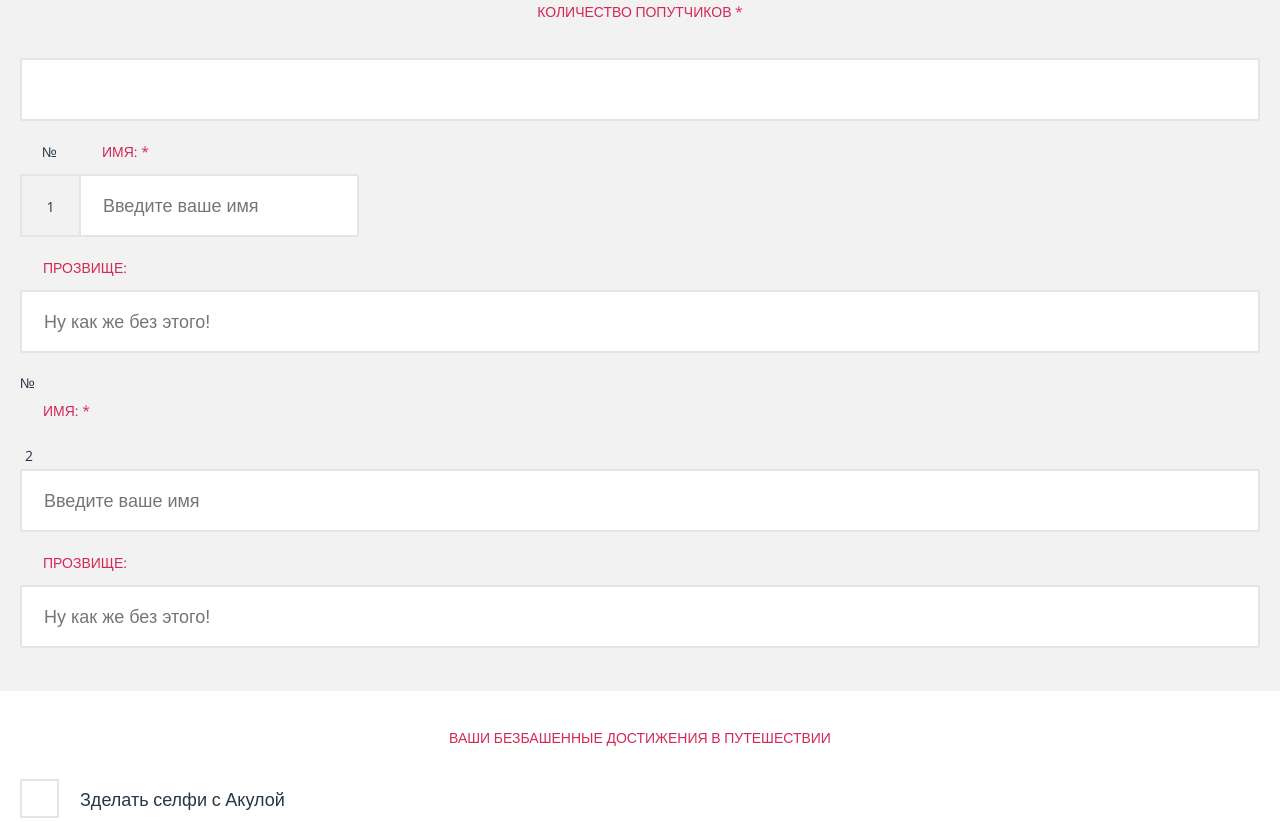
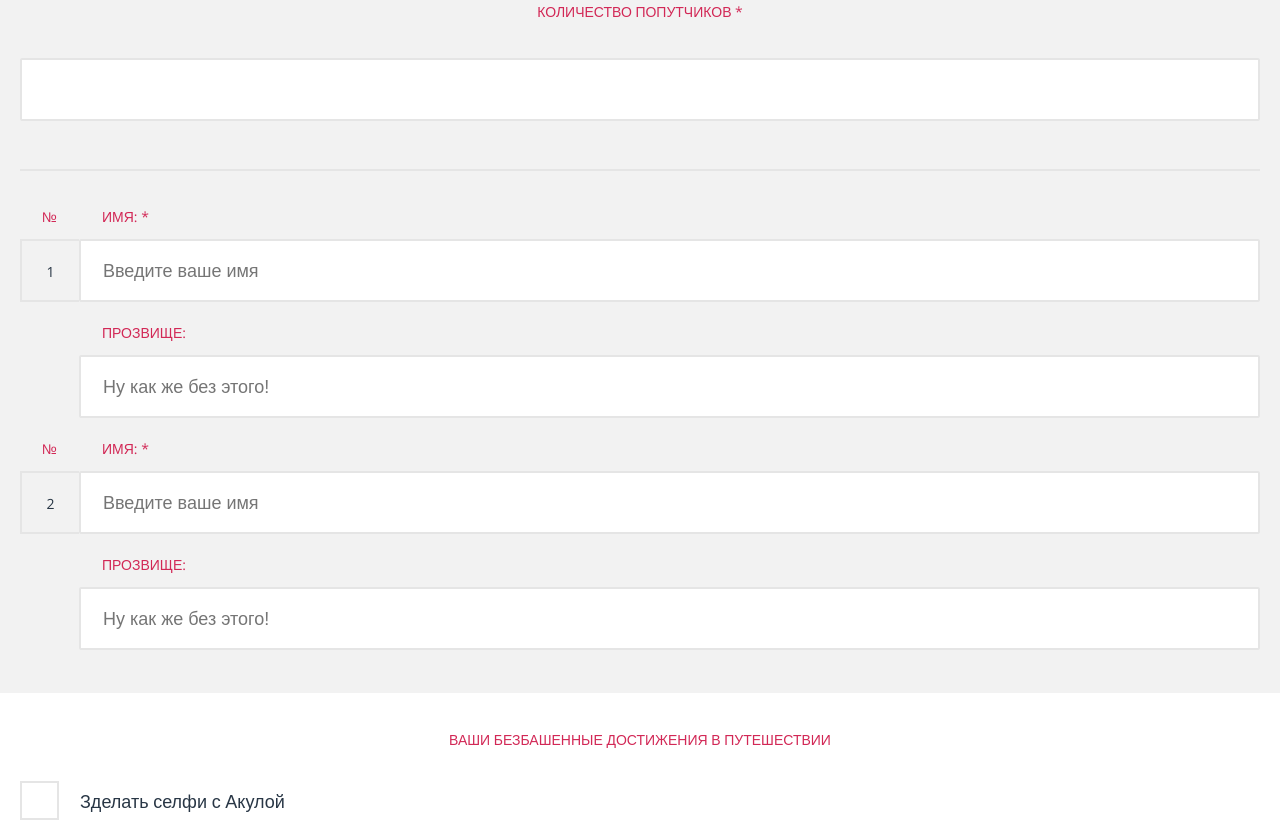
Before and after one commit to SityXXX/78852-pink, a website: page form.html in a window 1280 px wide. Shown: the part 1493-2315 px from the top of the page. Drawn offline with nearby package versions, Linux system fonts and the light colour scheme; files that its build step writes are made by us from their sources.

Commit message:
Форма почти готова

```diff
--- a/form.html
+++ b/form.html
@@ -137,6 +137,8 @@
             <input class="form__input" type="text" name="people" required>
           </div>
 
+          <div class="form__delimetr"></div>
+
           <div class="form__group">
 
             <div class="form__input-group">
@@ -145,28 +147,32 @@
             </div>
 
             <div class="form__input-group">
-              <span class="form__add-on form__add-on--bordered">1</span>
+              <span class="form__add-on form__add-on--for-input">1</span>
               <input class="form__input" type="text" id="pilyhrym" name="name1" placeholder="Введите ваше имя" required>
             </div>
 
           </div>
 
-          <div class="form form__group">
+          <div class="form__group form__group--narrow">
             <label for="sobriquet" class="form__label">Прозвище:</label>
             <input class="form__input" type="text" id="sobriquet" name="sobriquet" placeholder="Ну как же без этого!" required>
           </div>
 
           <div class="form__group">
-            <span class="form__label-add-on">№</span>
-            <label for="pilyhrym_2" class="form__label">Имя: *</label>
+
+            <div class="form__input-group">
+              <span class="form__add-on">№</span>
+              <label for="pilyhrym_2" class="form__label">Имя: *</label>
+            </div>
+
+            <div class="form__input-group">
+              <span class="form__add-on form__add-on--for-input">2</span>
+              <input class="form__input" type="text" id="pilyhrym_2" name="pilyhrym_2" placeholder="Введите ваше имя" required>
+            </div>
+
           </div>
 
-          <div class="form__group">
-            <span class="form__add-on">2</span>
-            <input class="form__input" type="text" id="pilyhrym_2" name="pilyhrym_2" placeholder="Введите ваше имя" required>
-          </div>
-
-          <div class="form__group">
+          <div class="form__group form__group--narrow">
             <label for="sobriquet_2" class="form__label">Прозвище:</label>
             <input class="form__input" type="text" id="sobriquet_2" name="sobriquet_2" placeholder="Ну как же без этого!" required>
           </div>
@@ -224,6 +230,8 @@
         <div class="form__group">
           <input class="form__file" type="file" name="photos" multiple>
         </div>
+
+        <div class="form__delimetr"></div>
 
         <div class="photos">
 
--- a/sass/blocks/form.scss
+++ b/sass/blocks/form.scss
@@ -39,6 +39,12 @@
 
     margin-bottom: 16px;
 
+    &--narrow {
+
+      padding-left: 59px;
+
+    }
+
     &--lg-distance {
 
       margin-bottom: 43px;
@@ -56,6 +62,7 @@
   &__input-group {
 
     display: table;
+    width: 100%;
 
     & > * {
 
@@ -67,16 +74,18 @@
 
   &__add-on {
 
-    min-width: 59px;
+    width: 59px;
     padding-left: 5px;
     padding-right: 5px;
     background-color: $gray-bg-color;
     text-align: center;
+    color: $crimson-color;
 
-    &--bordered {
+    &--for-input {
 
       border: 2px solid #e5e5e5;
       border-right: none;
+      color: $brand-color;
 
     }
 
@@ -87,6 +96,15 @@
     text-align: center;
     text-transform: uppercase;
     line-height: 30px;
+
+  }
+
+  &__delimetr {
+
+    height: 2px;
+    background-color: #e5e5e5;
+    margin-top: 48px;
+    margin-bottom: 31px;
 
   }
 
```
